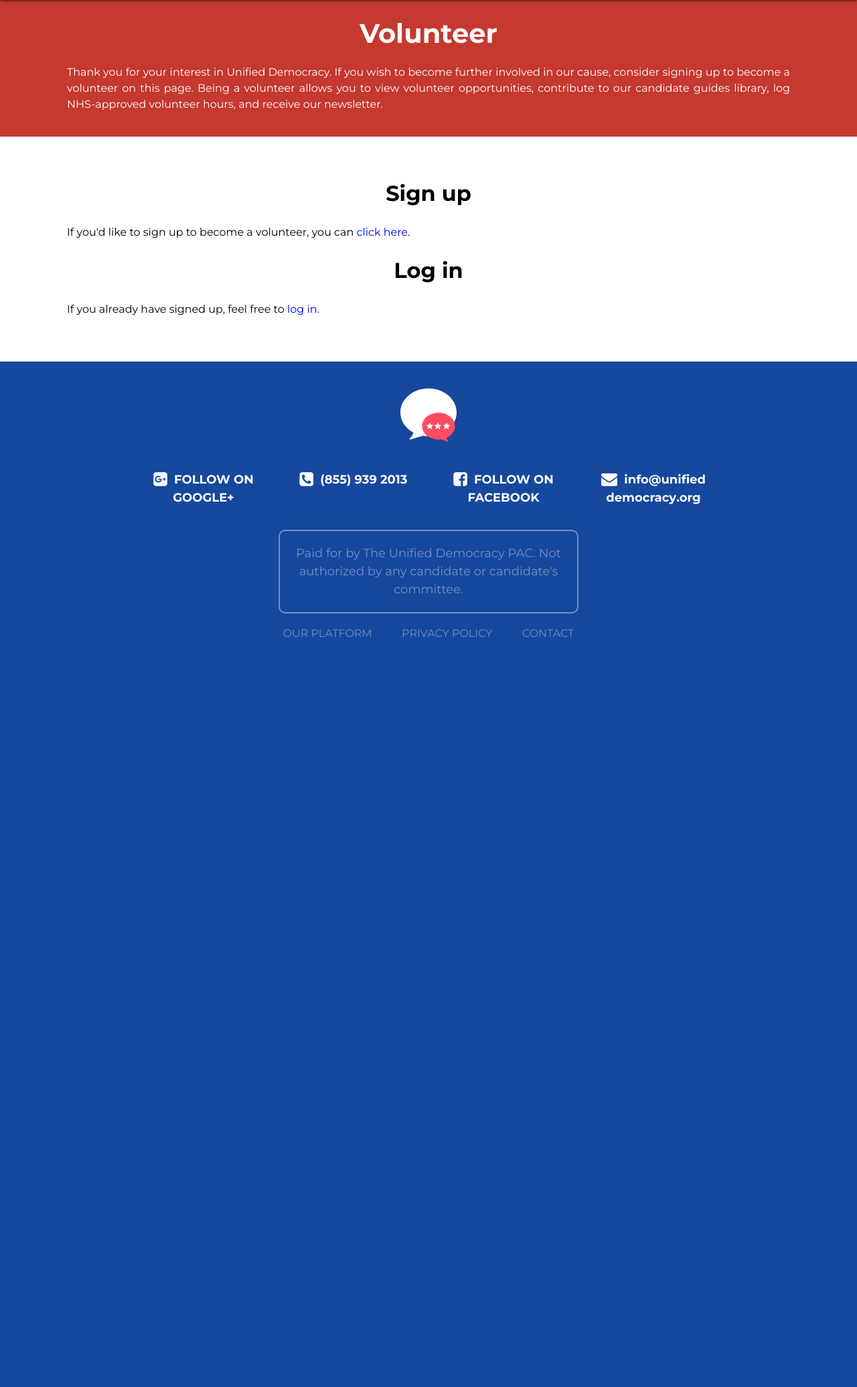
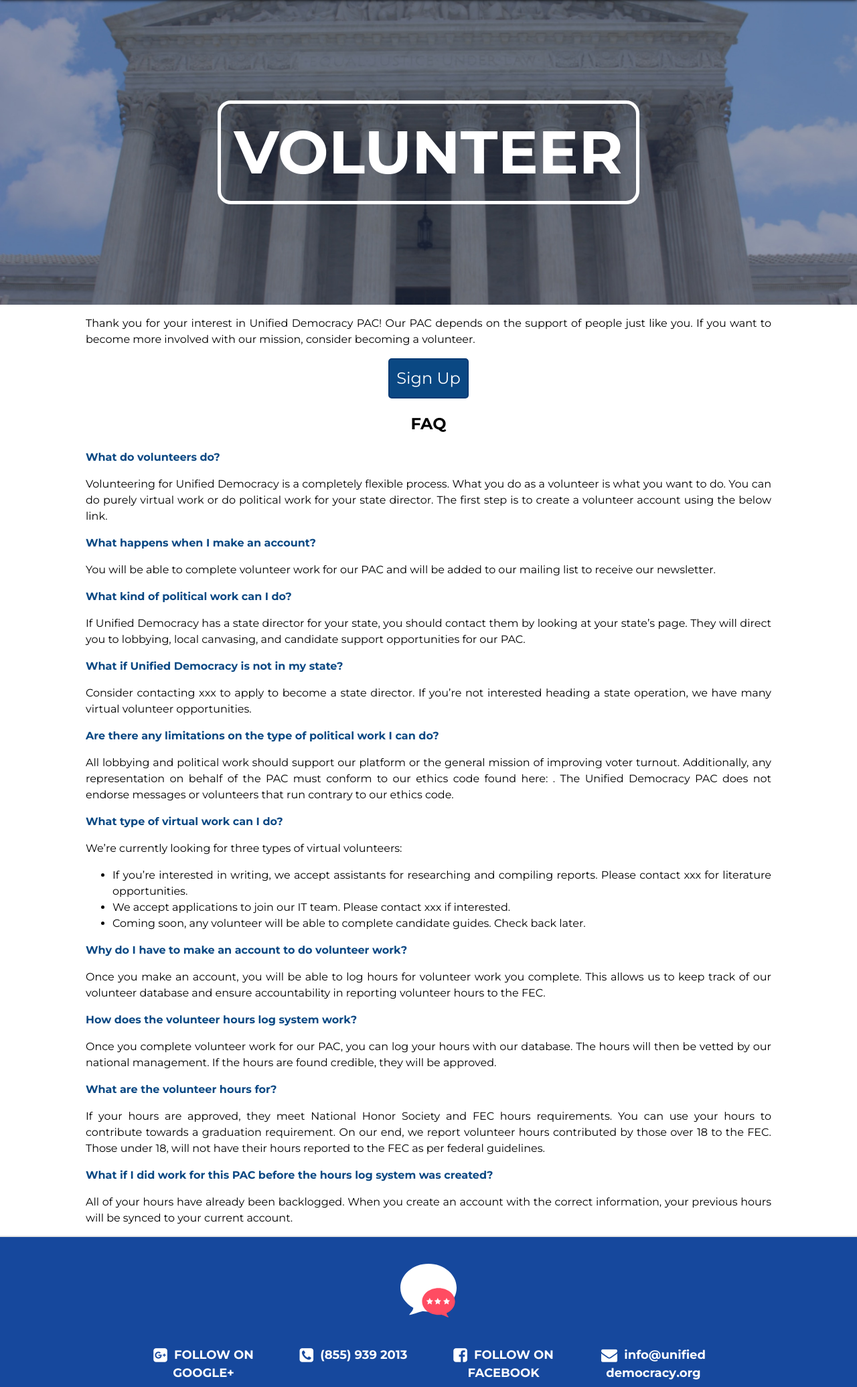
Before and after one commit to TriangleUrbanDebateLeague/tudl, a Flask app: page /volunteer/ in a window 1280 px wide. Shown: the part 60-2131 px from the top of the page at 67% size. Before the commit the page ends 1011 px from the top, so only its background shows below. Run offline with Flask 2, Linux system fonts and the light colour scheme; some libraries are stand-ins or nearby versions.

Commit message:
volunteer faq page

```diff
--- a/site/modules/staticpages/templates/staticpages/volunteer.html
+++ b/site/modules/staticpages/templates/staticpages/volunteer.html
@@ -1,35 +1,53 @@
+{% set extra_css = ["huge-header", "volunteer"] %}
 {% extends "base.html" %}
 {% block content %}
-<div class="call-to-action">
-    <div class="cta-text">
-        <span class="cta-header-text header">Volunteer</span>
-        <p>Thank you for your interest in {{ config.APP_NAME }}. If you wish to become further
-        involved in our cause, consider signing up to become a volunteer on this page.
-        Being a volunteer allows you to view volunteer opportunities, contribute to our
-        candidate guides library, log NHS-approved volunteer hours, and receive our
-        newsletter.</p>
-    </div>
+
+<div id="huge-header">
+	<h1>Volunteer</h1>
 </div>
 
-<div class="main-content">
-    {% if not g.user %}
-    <div class="content-section">
-        <h1>Sign up</h1>
-        <p>If you'd like to sign up to become a volunteer, you can <a href="{{ url_for('account.create_account') }}">click here</a>.</p>
-    </div>
+<div id="faq">
+	<p>Thank you for your interest in Unified Democracy PAC!  Our PAC depends on the support of people just like you.  If you want to become more involved with our mission, consider becoming a volunteer.</p>
 
-    <div class="content-section">
-        <h1>Log in</h1>
-        <p>If you already have signed up, feel free to <a href="{{ url_for('account.login') }}">log in</a>.</p>
-    </div>
-    {% else %}
-    <div class="content-section">
-        <h1>Visit your profile</h1>
-        <p>If you want to view or update your volunteer profile, then you can <a href="{{ url_for('volunteer.you') }}">visit your profile</a>.</p>
-    </div>
-    <div class="content-section">
-        <h1>Log out</h1>
-        <p>If you don't want to do that, you can also <a href="{{ url_for('account.logout') }}">log out</a>.</p>
-    {% endif %}
+	<button>Sign Up</button>
+
+	<h2>FAQ</h2>
+
+	<p class="question">What do volunteers do?</p>
+	<p>Volunteering for Unified Democracy is a completely flexible process.  What you do as a volunteer is what you want to do.  You can do purely virtual work or do political work for your state director.  The first step is to create a volunteer account using the below link.</p>
+
+	<p class="question">What happens when I make an account?</p>
+	<p>You will be able to complete volunteer work for our PAC and will be added to our mailing list to receive our newsletter.</p>
+
+	<p class="question">What kind of political work can I do?</p>
+	<p>If Unified Democracy has a state director for your state, you should contact them by looking at your state’s page.  They will direct you to lobbying, local canvasing, and candidate support opportunities for our PAC.</p>
+
+	<p class="question">What if Unified Democracy is not in my state?</p>
+	<p>Consider contacting xxx to apply to become a state director.  If you’re not interested heading a state operation, we have many virtual volunteer opportunities.</p>
+
+	<p class="question">Are there any limitations on the type of political work I can do?</p>
+	<p>All lobbying and political work should support our platform or the general mission of improving voter turnout.  Additionally, any representation on behalf of the PAC must conform to our ethics code found here: .  The Unified Democracy PAC does not endorse messages or volunteers that run contrary to our ethics code.</p>
+
+	<p class="question">What type of virtual work can I do?</p>
+	<p>We’re currently looking for three types of virtual volunteers:</p>
+	<ul>
+		<li>If you’re interested in writing, we accept assistants for researching and compiling reports.  Please contact xxx for literature opportunities.</li>
+		<li>We accept applications to join our IT team.  Please contact xxx if interested.</li>
+		<li>Coming soon, any volunteer will be able to complete candidate guides.  Check back later.</li>
+	</ul>
+
+	<p class="question">Why do I have to make an account to do volunteer work?
+	<p>Once you make an account, you will be able to log hours for volunteer work you complete.  This allows us to keep track of our volunteer database and ensure accountability in reporting volunteer hours to the FEC.</p>
+
+	<p class="question">How does the volunteer hours log system work?</p>
+	<p>Once you complete volunteer work for our PAC, you can log your hours with our database.  The hours will then be vetted by our national management.  If the hours are found credible, they will be approved.</p>
+
+	<p class="question">What are the volunteer hours for?</p>
+	<p>If your hours are approved, they meet National Honor Society and FEC hours requirements.  You can use your hours to contribute towards a graduation requirement.
+	On our end, we report volunteer hours contributed by those over 18 to the FEC.  Those under 18, will not have their hours reported to the FEC as per federal guidelines.</p>
+
+	<p class="question">What if I did work for this PAC before the hours log system was created?</p>
+	<p>All of your hours have already been backlogged.  When you create an account with the correct information, your previous hours will be synced to your current account.</p>
 </div>
+
 {% endblock %}
--- a/site/static/css/base.css
+++ b/site/static/css/base.css
@@ -1,6 +1,7 @@
 /*
  * colors:
  *  blue: #0a4883
+ *	darker blue: #003973
  *  red: #c5392f
  *  white: #ffffff
  */
--- /dev/null
+++ b/site/static/css/volunteer.css
@@ -0,0 +1,27 @@
+#huge-header {
+	background-image: url("../background-images/supreme-court-haze.jpg");
+}
+
+#faq {
+	width: 80%;
+	margin-left: auto;
+	margin-right: auto;
+}
+
+.question {
+	font-weight: bold;
+	color: #0a4883;
+}
+
+button {
+	border: solid 2px #003973;
+	background-color: #0a4883;
+	color: #ffffff;
+	font-size: 150%;
+	padding: 10px;
+	border-radius: 5px;
+}
+
+button:hover, button:active {
+	background-color: #003973;
+}
```
